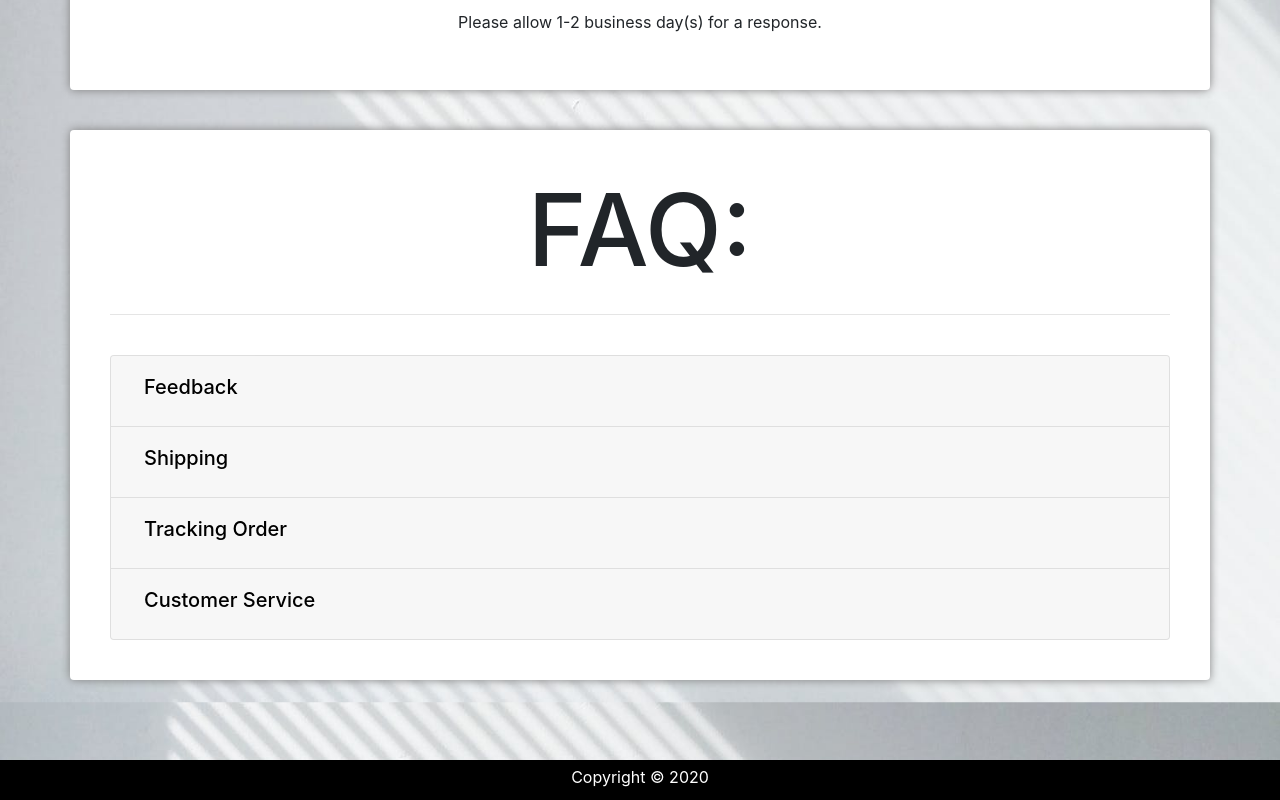
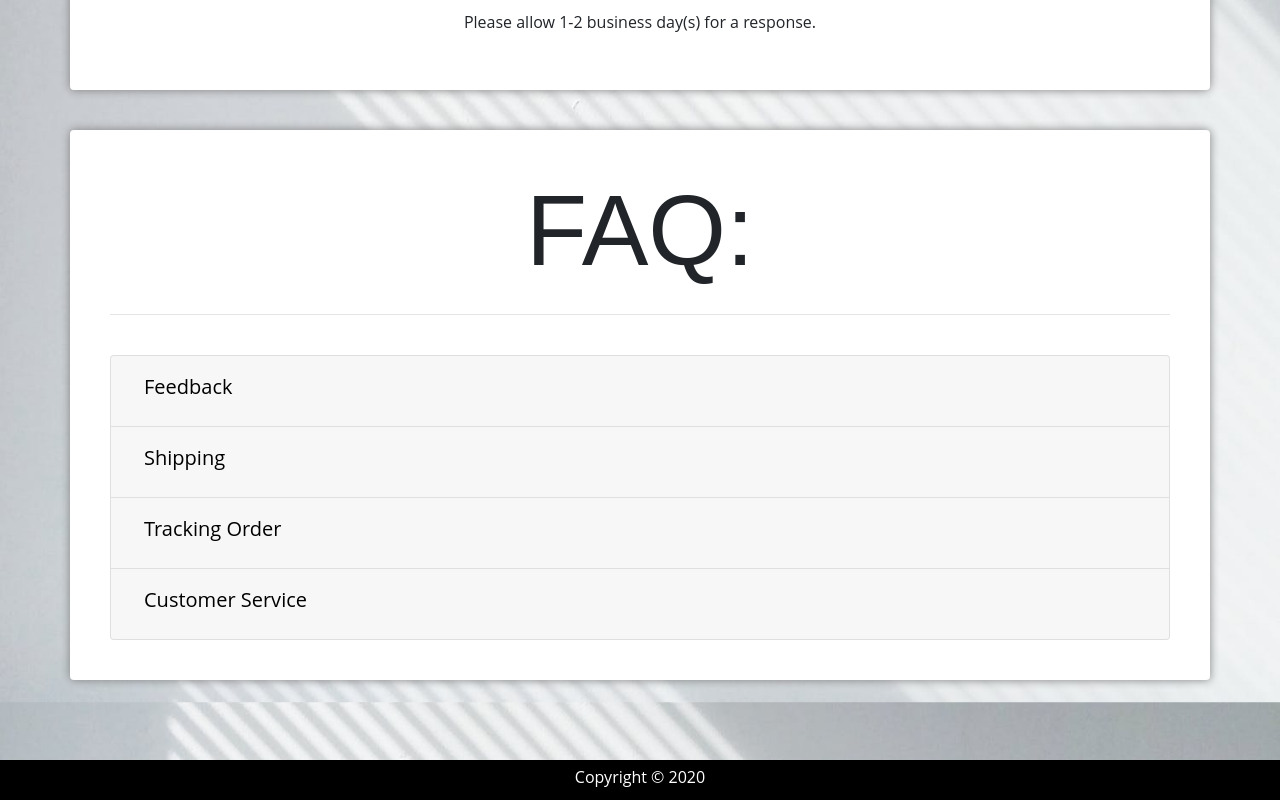
Before and after one commit to hagoodj/FSASllc, a website: page public/index.html in a window 1280 px wide. Shown: the part 1856-2656 px from the top of the page. Drawn offline with nearby package versions, Linux system fonts and the light colour scheme.

Commit message:
font and faq dropdown bugs fixed

```diff
--- a/public/css/style.css
+++ b/public/css/style.css
@@ -6,6 +6,7 @@ body {
     -moz-background-size: cover;
     -o-background-size: cover;
     background-size: cover;
+    font-family: 'Open Sans', sans-serif;
 }
 
 html {
@@ -35,6 +36,7 @@ html {
 }
 
 h1 {
+    font-family: 'Montserrat', sans-serif;
     font-size: 100px;
 }
 
--- a/public/index.html
+++ b/public/index.html
@@ -207,15 +207,15 @@
         </div>
       </div>
       <div class="card">
-        <div class="card-header" id="headingThree">
+        <div class="card-header" id="headingFour">
           <h2 class="mb-0">
-            <button class="btn btn-link collapsed" type="button" data-toggle="collapse" data-target="#collapseThree"
-              aria-expanded="false" aria-controls="collapseThree">
+            <button class="btn btn-link collapsed" type="button" data-toggle="collapse" data-target="#collapseFour"
+              aria-expanded="false" aria-controls="collapseFour">
               <h5>Customer Service</h5>
             </button>
           </h2>
         </div>
-        <div id="collapseThree" class="collapse" aria-labelledby="headingThree" data-parent="#accordionExample">
+        <div id="collapseFour" class="collapse" aria-labelledby="headingFour" data-parent="#accordionExample">
           <div class="card-body">
             We are not experts in everything that we sell, but we do our best to identify our items. If you have any
             issues, we are here to help. Our shipping email is staffed to successfully help solve any problems you may
```
